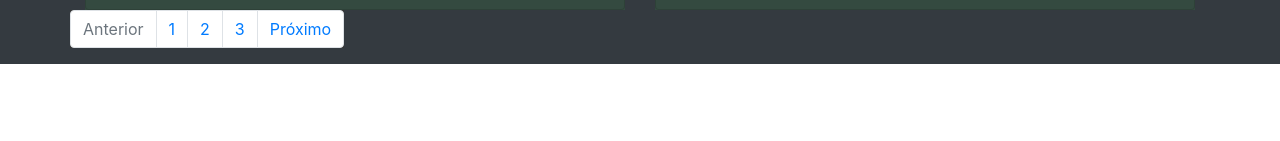
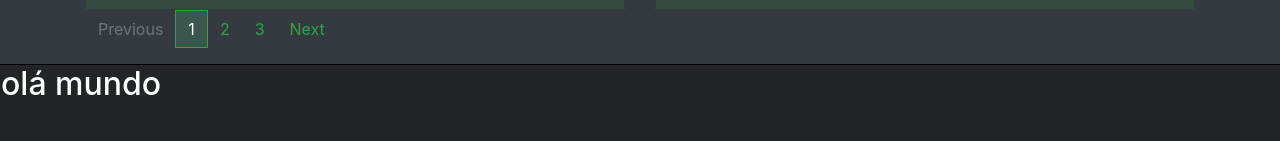
Before and after one commit to Restartmygame/Front-end, a plain HTML site: page Site trabalho master/exemplo3.html in a window 1280 px wide. Shown: the part 1176-1317 px from the top of the page. Before the commit the page ends 1240 px from the top, so only its background shows below. Drawn offline with Linux system fonts and the light colour scheme; a web font is replaced by a local one.

Commit message:
Atualização site restart
Foi feito a barra de paginação customizada e a estrutura do rodapé

```diff
--- a/Site trabalho master/css/estilo.css
+++ b/Site trabalho master/css/estilo.css
@@ -52,3 +52,33 @@ main{
     font-family: 'Bruno Ace SC', cursive;
 
     }
+
+.pagination-dark .page-link {
+  color: #28a745;
+  background-color: #343a40;
+  border-color: #343a40;
+}
+
+.pagination-dark .page-item.active .page-link {
+  z-index: 3;
+  color: #fff;
+  background-color: #39574C;
+  border-color: #28a745;
+}
+
+.pagination-dark .page-item.disabled .page-link {
+  color: #6c757d;
+  background-color: #343a40;
+  border-color: #343a40;
+}
+
+footer{
+    background-color: #212528;
+    color: white;
+
+}
+
+ .fot2{
+    height: 80px;
+    border: 1px solid #000;
+}
--- a/Site trabalho master/exemplo3.html
+++ b/Site trabalho master/exemplo3.html
@@ -17,6 +17,8 @@
       <link rel="preconnect" href="https://fonts.googleapis.com">
         <link rel="preconnect" href="https://fonts.gstatic.com" crossorigin>
         <link href="https://fonts.googleapis.com/css2?family=Bruno+Ace+SC&display=swap" rel="stylesheet">
+
+      <script src="https://kit.fontawesome.com/6b3d499424.js" crossorigin="anonymous"></script>
 
     </head>
   <body>
@@ -243,26 +245,32 @@
 
     <!-- Paginação -->
 
-    <div class="container">
-      <div class="row">
-        <div class="rol-6">
 
-    <nav style="background-color: #333;" aria-label="Navegação de página exemplo">
-  <ul class="pagination justify-content-end">
+          <div class="container">
+            <div class="row justify-content-start">
+                <div class="col">
+
+
+   <nav aria-label="Page navigation example">
+  <ul class="pagination pagination-dark">
     <li class="page-item disabled">
-      <a class="page-link" href="#" tabindex="-1">Anterior</a>
+      <a class="page-link" href="#" tabindex="-1" aria-disabled="true">Previous</a>
     </li>
-    <li class="page-item"><a class="page-link" href="#">1</a></li>
+    <li class="page-item active" aria-current="page">
+      <a class="page-link" href="#">1</a>
+    </li>
     <li class="page-item"><a class="page-link" href="#">2</a></li>
     <li class="page-item"><a class="page-link" href="#">3</a></li>
     <li class="page-item">
-      <a class="page-link" href="#">Próximo</a>
+      <a class="page-link" href="#">Next</a>
     </li>
   </ul>
 </nav>
-       </div>
-      </div>
-    </div>
+
+                </div>
+              </div>
+          </div>
+
 
 
 
@@ -270,6 +278,13 @@
 
       <footer>
 
+         <div class="container-site-fluid">
+            <div class="row fot2 justify-content-start">
+                <div class="col">
+                <h2>olá mundo</h2>
+                </div>
+              </div>
+          </div>
       </footer>
 
 
```
